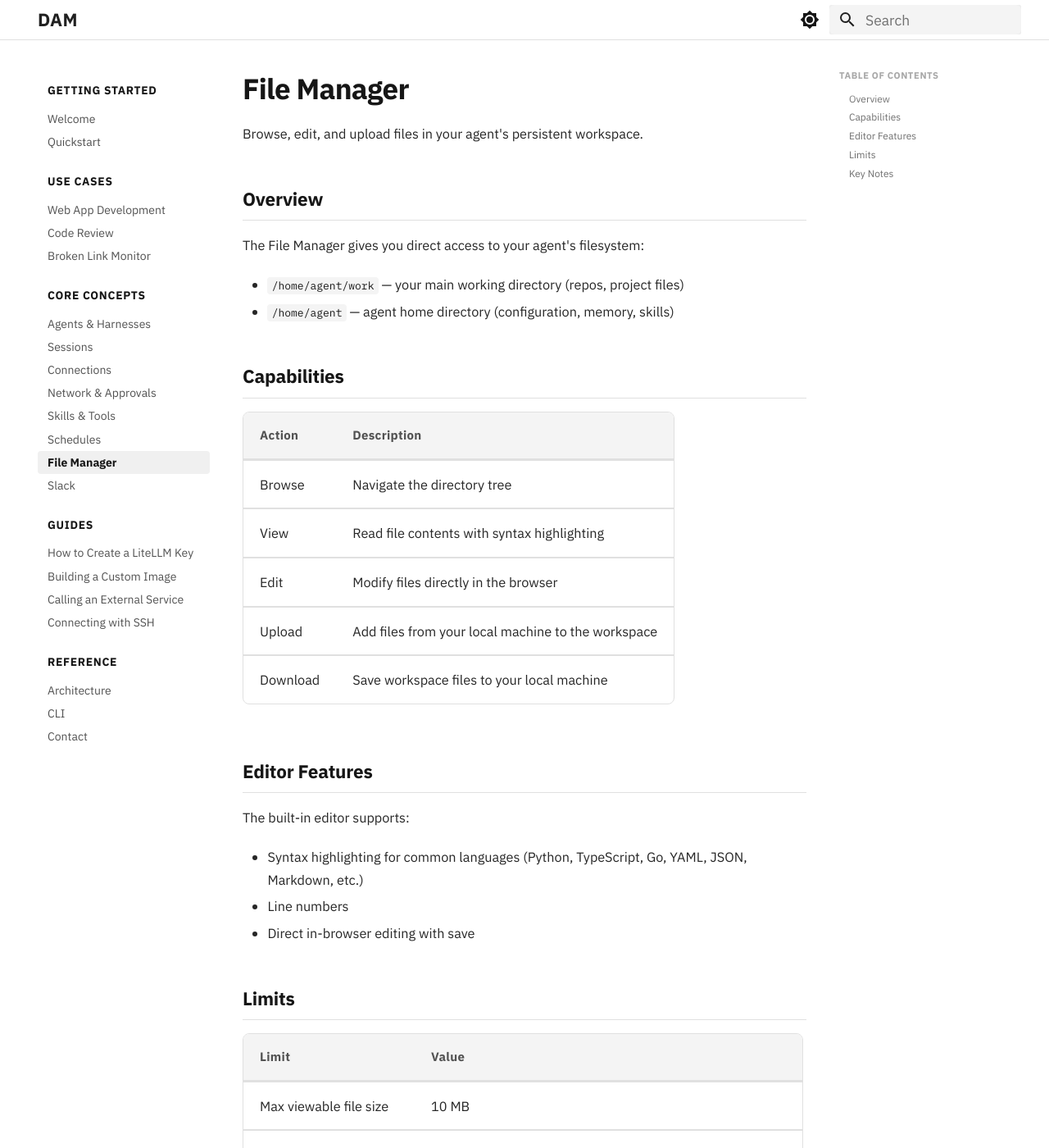
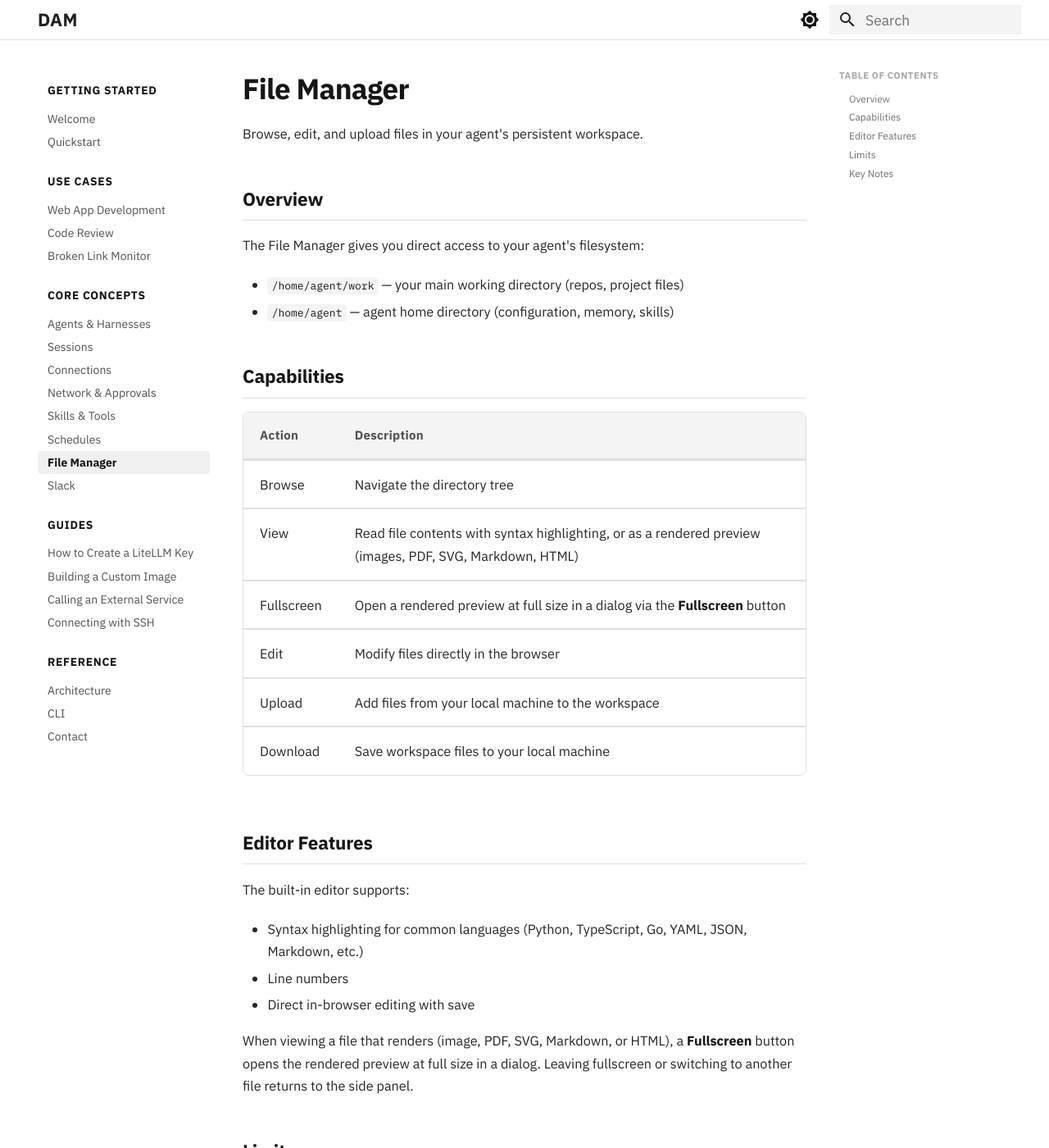
Before and after one commit to dam-agents/docs, an MkDocs documentation site: the page built from docs/core-concepts/file-manager.md, in a window 1280 px wide and 1400 px high. Shown: the whole window at 82% size. Built offline with MkDocs 1.6.1 and Material for MkDocs 9.7.7, drawn with Linux system fonts in a browser that asks for light colours.

Commit message:
docs: document fullscreen file preview dialog
Source: github.com/dam-agents/dam#1746

```diff
--- a/docs/core-concepts/file-manager.md
+++ b/docs/core-concepts/file-manager.md
@@ -14,7 +14,8 @@ The File Manager gives you direct access to your agent's filesystem:
 | Action | Description |
 |--------|-------------|
 | Browse | Navigate the directory tree |
-| View | Read file contents with syntax highlighting |
+| View | Read file contents with syntax highlighting, or as a rendered preview (images, PDF, SVG, Markdown, HTML) |
+| Fullscreen | Open a rendered preview at full size in a dialog via the **Fullscreen** button |
 | Edit | Modify files directly in the browser |
 | Upload | Add files from your local machine to the workspace |
 | Download | Save workspace files to your local machine |
@@ -26,6 +27,8 @@ The built-in editor supports:
 - Syntax highlighting for common languages (Python, TypeScript, Go, YAML, JSON, Markdown, etc.)
 - Line numbers
 - Direct in-browser editing with save
+
+When viewing a file that renders (image, PDF, SVG, Markdown, or HTML), a **Fullscreen** button opens the rendered preview at full size in a dialog. Leaving fullscreen or switching to another file returns to the side panel.
 
 ## Limits
 
```
